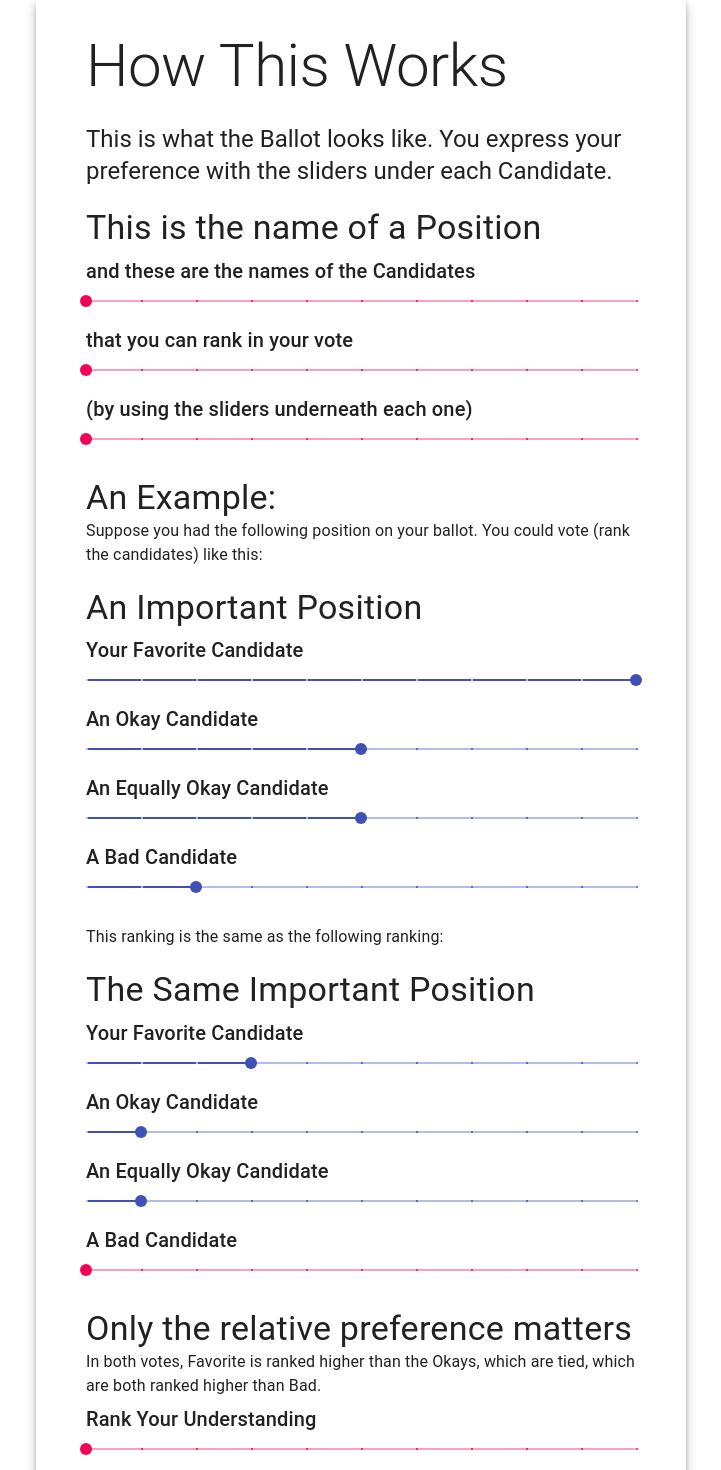
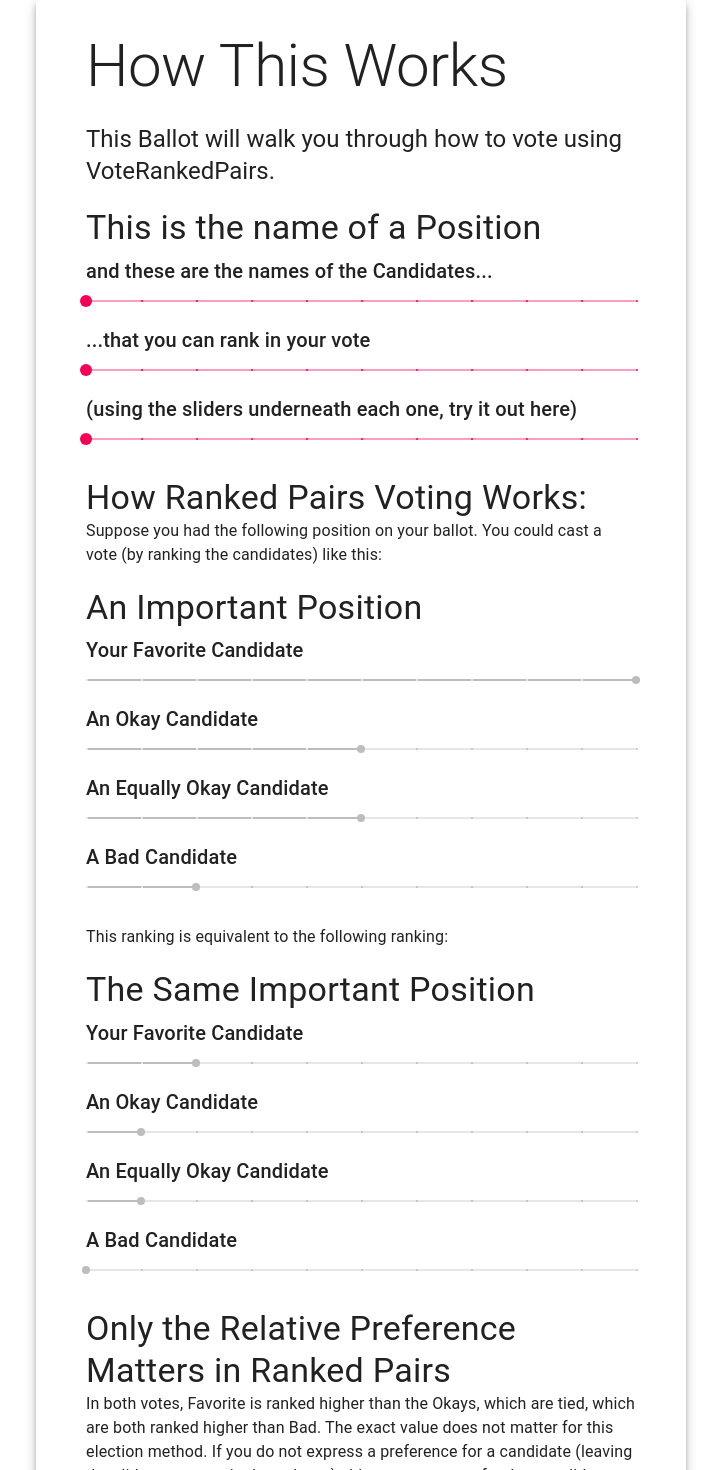
Before and after one commit to sjlequar/RankedPairs-site, a React (Create React App) app: page /ballots/example_ballot in a window 1280 px wide. Shown: the part 40-1510 px from the top of the page, without its empty margins (279-1000 px from the left). Built offline with nearby package versions, Linux system fonts and the light colour scheme.

Commit message:
Example ballot now works, a few style changes to ballots

```diff
--- a/src/features/ballot/Ballot.js
+++ b/src/features/ballot/Ballot.js
@@ -1,7 +1,6 @@
 import React from 'react';
 import { Typography, Button } from '@material-ui/core';
 import Position from './Position.js';
-import { Paper } from '@material-ui/core';
 
 // passed into this is the ballotRep, which stores the list of positions,
 // the list of candidates for each position, and the ballot name. If we want
@@ -49,8 +48,11 @@ export default class Ballot extends React.Component {
 
 	getBallotByID(ballot_id) {
 		if (this.props.ballotRep){
+			console.log("valid Ballot");
+			console.log(this.state);
 			this.setState({valid: true});
 			this.setState({loading: false});
+			console.log(this.state);
 			return;
 		}
 		if (! this.state.ballotRep){
@@ -85,6 +87,8 @@ export default class Ballot extends React.Component {
 				position={positionRep.name}
 				subtitle={("subtitle" in positionRep) ?
 							positionRep.subtitle : ""}
+				disabled={("disabled" in positionRep) ?
+						   positionRep.disabled : false}
 				key={positionRep.name}
 				candidates={"candidates" in positionRep ?
 							positionRep.candidates : []}
@@ -92,6 +96,14 @@ export default class Ballot extends React.Component {
 				//handler={(pr, c, po) => this.handler(pr, c, po)}
 			/>
 		);
+	}
+
+	shouldComponentUpdate(nextProps, nextState) {
+		console.log("comparing");
+		console.log(this.state)
+		return this.state.loading ||
+			   this.state.preferences === {} ||
+			   !(this.state.preferences === nextState.preferences);
 	}
 
 	render() {
--- a/src/features/ballot/Position.js
+++ b/src/features/ballot/Position.js
@@ -1,6 +1,6 @@
 import React from 'react';
-import { Slider, Typography, Paper } from '@material-ui/core';
-
+import { Slider, Typography } from '@material-ui/core';
+import { makeStyles } from '@material-ui/core/styles';
 
 // props contains candidate and handler
 function Candidate(props) {
@@ -15,6 +15,11 @@ function Candidate(props) {
 	const handlePrefChange = (event, newPref) => {
 		props.handler(newPref, props.candidate);
 	};
+	const classes = makeStyles({
+		track : {
+			height: 2
+		}
+	})();
 
 	return (
 		<div className="Candidate">
@@ -22,8 +27,11 @@ function Candidate(props) {
 			{props.candidate}
 			</Typography>
 			<Slider className="Candidate-slider"
+				classes = {{
+					track: classes.track,
+				}}
+				disabled={props.disabled}
 				value={pref}
-				height={4}
 				min={0}
 				step={1}
 				max={10}
@@ -42,6 +50,7 @@ export default function Position(props) {
 		<Candidate
 			candidate={candidate}
 			key={candidate}
+			disabled={("disabled" in props) ? props.disabled : false}
 			pref={(props.position in props.oldPrefs &&
 				   candidate in props.oldPrefs[props.position]) ?
 				  props.oldPrefs[props.position][candidate] : 0}
--- a/src/features/content/ExampleBallot.js
+++ b/src/features/content/ExampleBallot.js
@@ -3,27 +3,30 @@ import { Paper } from '@material-ui/core';
 import Ballot from '../ballot/Ballot';
 
 
-const testBallotRep = {
+const exampleBallotRep = {
     "name" : "How This Works",
-	"subtitle" : "This is what the Ballot looks like. You express " +
-				 "your preference with the sliders under each Candidate.",
+	"subtitle" : "This Ballot will walk you through how to vote using "+
+				 "VoteRankedPairs.",
     "positionReps": [
         {
             "name" : "This is the name of a Position",
             "candidates": [
-							"and these are the names of the Candidates",
-							"that you can rank in your vote",
-							"(by using the sliders underneath each one)",
+							"and these are the names of the Candidates...",
+							"...that you can rank in your vote",
+							"(using the sliders underneath each one, "+
+							"try it out here)",
 						  ]
         },
 		{
-			"name": "An Example:",
-			"subtitle": "Suppose you had the following position on your \
-						 ballot. You could vote (rank the candidates) like \
-						 this:"
+			"name": "How Ranked Pairs Voting Works:",
+			"subtitle": "Suppose you had the following position on your " +
+						 "ballot. You could cast a vote (by ranking the " +
+						 "candidates) "+
+						 "like this:"
 		},
         {
             "name" : "An Important Position",
+			"disabled" : true,
             "candidates": [
 							"Your Favorite Candidate",
 							"An Okay Candidate",
@@ -33,11 +36,12 @@ const testBallotRep = {
         },
 		{
 			"name": "",
-			"subtitle": "This ranking is the same as the following ranking:"
+			"subtitle": "This ranking is equivalent to the following ranking:"
 		},
 
 		{
 			"name" : "The Same Important Position",
+			"disabled" : true,
             "candidates": [
 							"Your Favorite Candidate",
 							"An Okay Candidate",
@@ -46,12 +50,18 @@ const testBallotRep = {
 						  ]
 		},
 		{
-			"name" : "Only the relative preference matters",
+			"name" : "Only the Relative Preference Matters in Ranked Pairs",
 			"subtitle" :
-			"In both votes, Favorite is ranked higher than the Okays, which \
-			are tied, which are both ranked higher than Bad.",
+			"In both votes, Favorite is ranked higher than the Okays, which " +
+			"are tied, which are both ranked higher than Bad. The exact value "+
+			"does not matter for this election method. "+
+			"If you do not " +
+			"express a preference for a candidate (leaving the slider at zero "+
+			"or in the red part), this means you prefer that candidate or "+
+			"candidates less than any other candidate you ranked (gave a non-"+
+			"zero preference for).",
 			"candidates" : [
-							"Rank Your Understanding",
+							"Rate Your Understanding",
 						   ]
 		},
     ],
@@ -65,7 +75,7 @@ const oldPrefs = {
 		"A Bad Candidate" : 2,
 	},
 	"The Same Important Position" : {
-		"Your Favorite Candidate" : 3,
+		"Your Favorite Candidate" : 2,
 		"An Okay Candidate" : 1,
 		"An Equally Okay Candidate" : 1,
 		"A Bad Candidate" : 0,
@@ -74,8 +84,8 @@ const oldPrefs = {
 
 function ExampleBallot() {
 	return (
-		<Paper elevation='5' className="BallotWrapper">
-                    <Ballot ballotRep={testBallotRep} oldPrefs={oldPrefs} />
+		<Paper elevation={5} className="BallotWrapper">
+                    <Ballot ballotRep={exampleBallotRep} oldPrefs={oldPrefs} />
         </Paper>
 	);
 }
--- a/src/features/content/Home.js
+++ b/src/features/content/Home.js
@@ -34,7 +34,6 @@ function Home({type}) {
 		</Typography>
 		</div>
 		);
-		break;
 
 	case "ballots":
 		return (
@@ -46,12 +45,11 @@ function Home({type}) {
 
 
 		);
-		break;
-
+	default:
+		return (<body> Page not found </body>);
 
 	};
 
-	return (<body> Page not found </body>);
 }
 
 
--- a/src/formatting/general.css
+++ b/src/formatting/general.css
@@ -34,3 +34,7 @@
 .Candidate-slider {
 	color: "Blue";
 }
+
+.Candidate-slider.MuiSlider-track{
+	height: 10
+}
```
